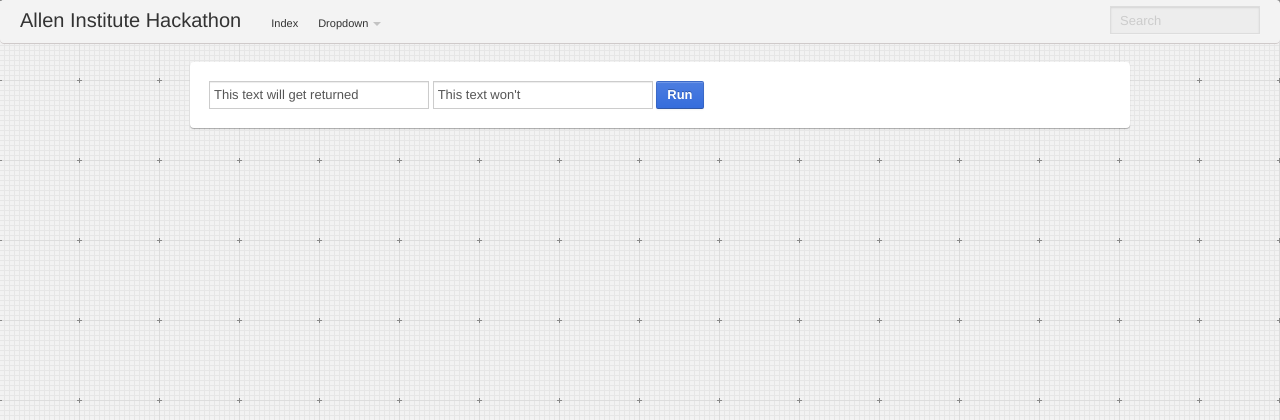
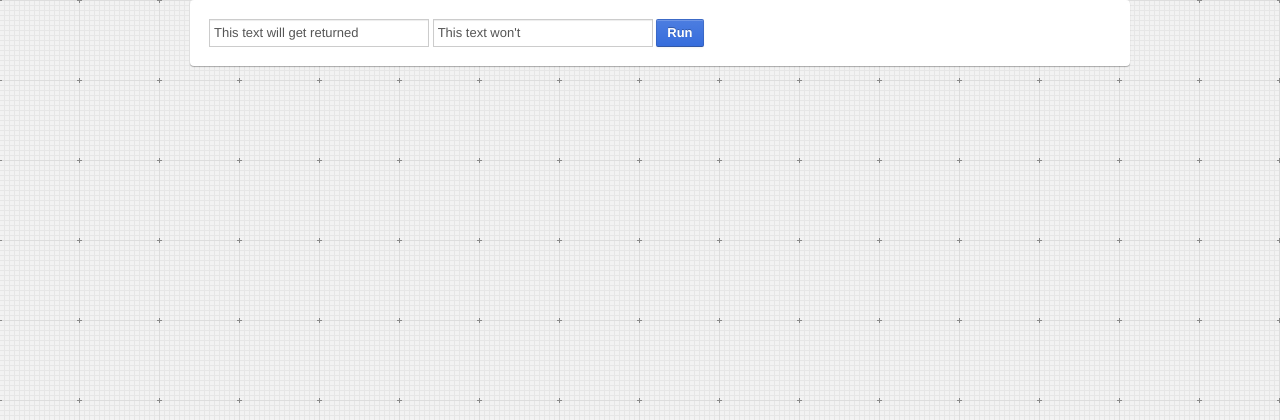
Before and after one commit to richstoner/TornadoAJAXSample, a Python web app: template templates/index.html in a window 1280 px wide. Shown: the top 420 px of the page. Run offline with Jinja, Linux system fonts and the light colour scheme; the template is opened without the code that fills it, so the values that code supplies are empty; some libraries are stand-ins or nearby versions.

Commit message:
remove some useless html

```diff
--- a/templates/index.html
+++ b/templates/index.html
@@ -22,7 +22,7 @@
       <link rel="apple-touch-icon-precomposed" href="assets/ico/apple-touch-icon-57-precomposed.png">
       <link href="/static/assets/css/bootstrap.min.css" rel="stylesheet">
 
-      <script type="text/javascript" src="http://ajax.googleapis.com/ajax/libs/jquery/1.7.2/jquery.min.js"></script>
+      <script type="text/javascript" src="/static/assets/js/jquery.js"></script>
       <script src="/static/assets/js/bootstrap.min.js" type="text/javascript"></script>
 
       <script>
@@ -34,7 +34,7 @@
 
             var valueForInput1 = $("#input1").val();
             var valueForInput2 = $("#input2").val();
-
+            alert(valueForInput1)
             var data =
                {
                   key1: valueForInput1,
@@ -90,34 +90,6 @@
 
    <body id="bootstrap-js">
 
-      <div class="navbar">
-         <div class="navbar-inner">
-            <div class="container" style="width: auto;">
-               <a class="brand" href="#">Allen Institute Hackathon</a>
-               <div class="nav-collapse">
-                  <ul class="nav">
-                     <li class="active"><a href="#">Index</a></li>
-                     <li class="dropdown">
-                        <a href="#" class="dropdown-toggle" data-toggle="dropdown">Dropdown <b class="caret"></b></a>
-                        <ul class="dropdown-menu">
-                           <li><a href="#">Action</a></li>
-                           <li><a href="#">Another action</a></li>
-                           <li><a href="#">Something else here</a></li>
-                           <li class="divider"></li>
-                           <li class="nav-header">Nav header</li>
-                           <li><a href="#">Separated link</a></li>
-                           <li><a href="#">One more separated link</a></li>
-                        </ul>
-                     </li>
-                  </ul>
-                  <form class="navbar-search pull-right" action="">
-                     <input type="text" class="search-query span2" placeholder="Search">
-                  </form>
-               </div>
-            </div>
-         </div>
-      </div>
-
       <div class="container">
          <div class="span12">
             <div id="sdcontainer">
```
